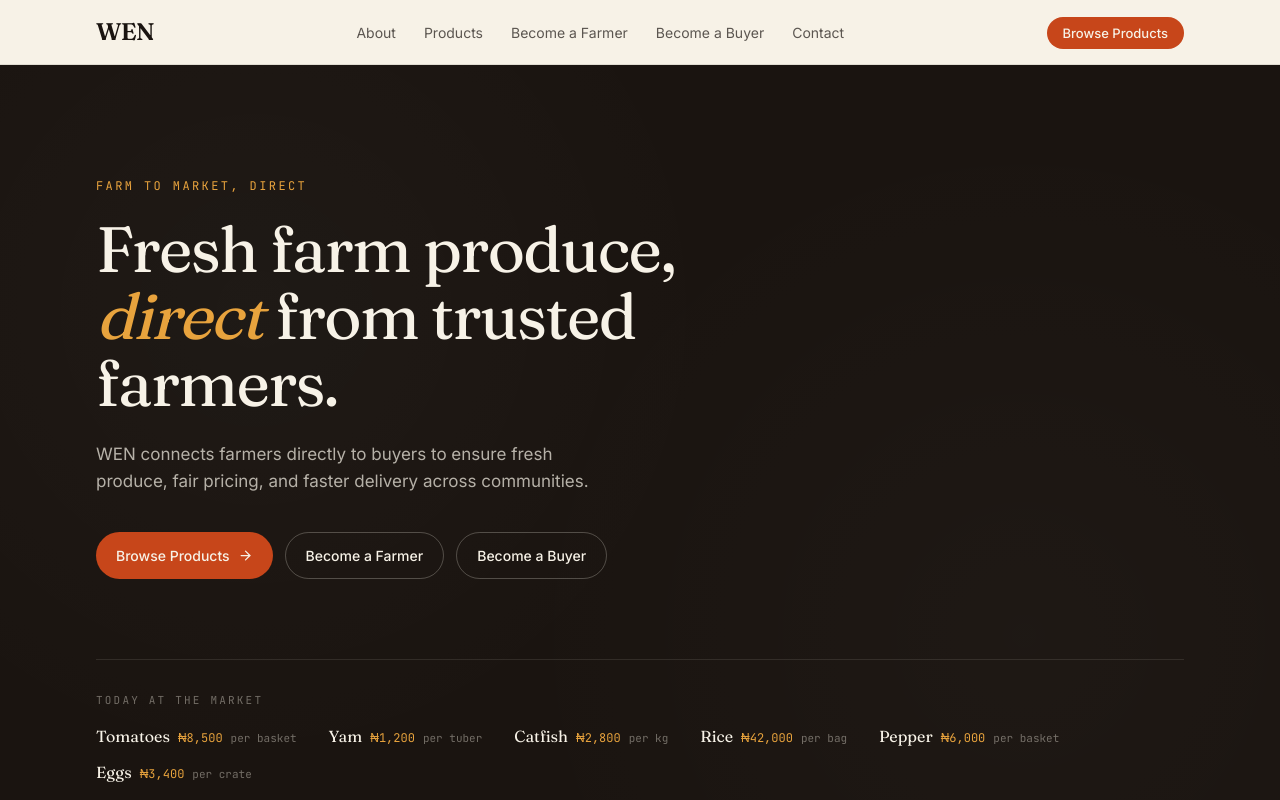
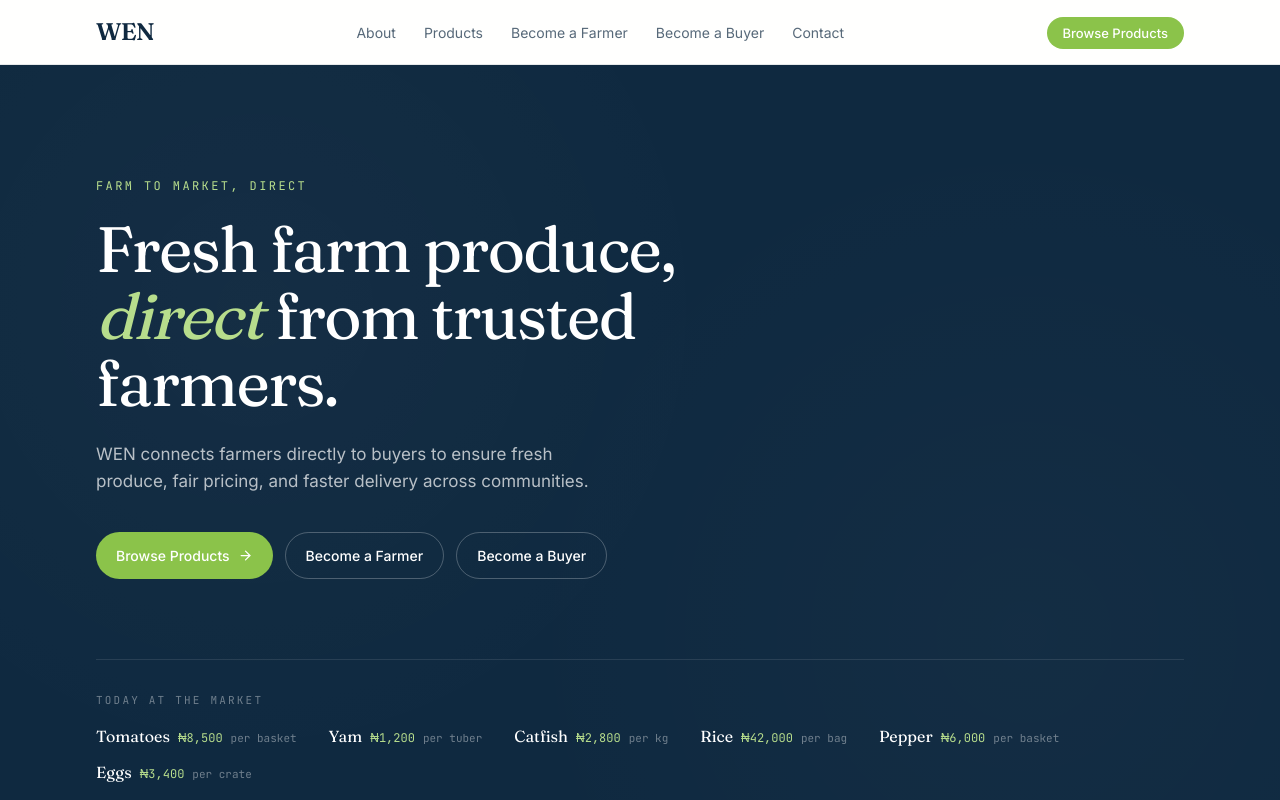
Before and after one commit to solinvictor/wen-backup, a Next.js app: page / in a window 1280 px wide. Shown: the top 800 px of the page. Built offline with nearby package versions, Linux system fonts and the light colour scheme.

Commit message:
brand: rebuild palette around WEN logo (navy + leaf green + white)

```diff
--- a/src/app/globals.css
+++ b/src/app/globals.css
@@ -1,15 +1,15 @@
 @import "tailwindcss";
 
 :root {
-  /* Color tokens - "market board" palette */
-  --color-soil: #1A1410;       /* near-black, used for dark sections + primary text */
-  --color-grain: #F7F2E7;      /* unbleached sack/grain cream - base background */
-  --color-grain-dim: #EDE5D3;  /* slightly deeper cream for cards/dividers */
-  --color-pepper: #C7461A;     /* dried-pepper terracotta - primary accent, CTAs */
-  --color-pepper-deep: #A8380F;
-  --color-okra: #5B7345;       /* muted okra-leaf green - secondary accent, used sparingly */
-  --color-turmeric: #E8A33D;   /* palm-oil gold - highlights, badges */
-  --color-stone: #8A8073;      /* muted text on cream */
+  /* Color tokens - WEN brand palette (navy + leaf green + white, from logo) */
+  --color-soil: #0F2940;       /* logo navy - primary text + dark sections */
+  --color-grain: #FFFFFF;      /* white - base background */
+  --color-grain-dim: #F4F6F8;  /* soft cool-white for cards/dividers on white bg */
+  --color-pepper: #8BC34A;     /* logo leaf green - primary accent, CTAs */
+  --color-pepper-deep: #6FA037;
+  --color-okra: #0F2940;       /* navy reused as secondary accent (badges, icons) */
+  --color-turmeric: #B7DD8C;   /* light green tint - highlights, soft badges */
+  --color-stone: #6B7785;      /* muted navy-gray text on white */
 }
 
 @theme inline {
```
